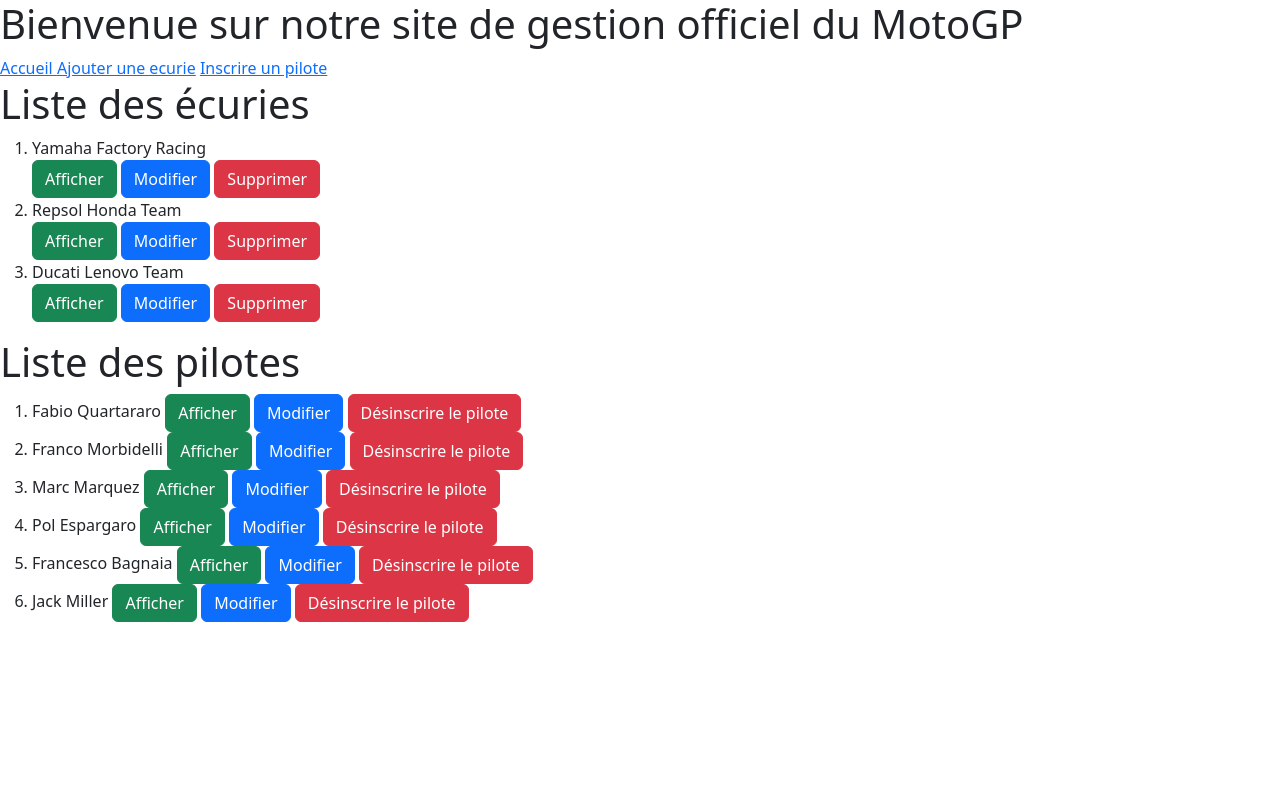
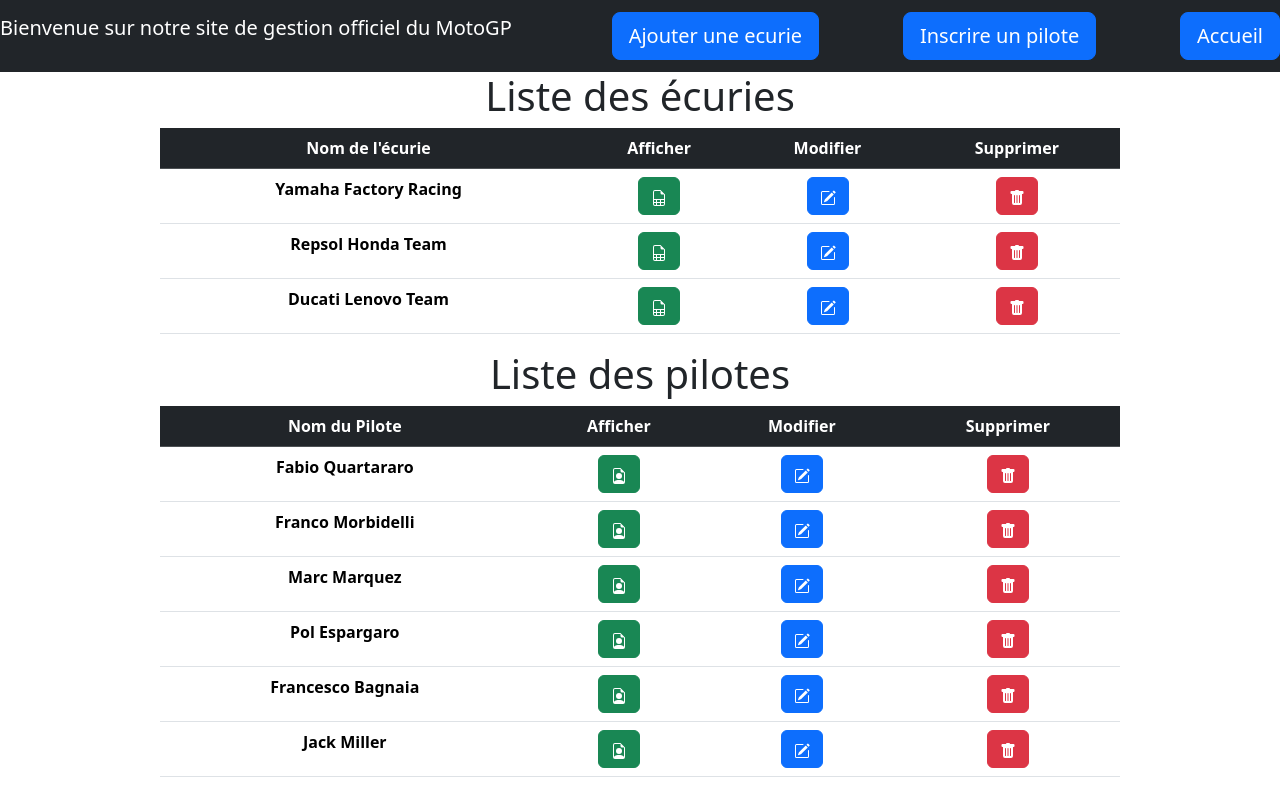
Before and after one commit to Titouan-Gacougnolle/Projet-django, a Django app: page /applimoto/ in a window 1280 px wide. Run offline with Django 4.2, Linux system fonts and the light colour scheme; data comes from the database, SQL or seed files in the repository; lists and menus that the app fills with data are empty; some libraries are stand-ins or nearby versions.

Commit message:
huitième commit

```diff
--- a/projetmoto/applimoto/templates/applimoto/affiche.html
+++ b/projetmoto/applimoto/templates/applimoto/affiche.html
@@ -5,7 +5,7 @@
 {% endblock %}
 {%block content %}
 
-<p>Voicie l'écurie {{ecurie.nom}}, créée le {{ecurie.date_creation}}, cette écurie appartient à la marque {{ecurie.marque}} et a commme team manager {{ecurie.team_manager}}</p>
-<p>Voici son sponsor officiel : {{ecurie.sponsor}}</p>
+<p class="fs-4">Voicie l'écurie {{ecurie.nom}}, créée le {{ecurie.date_creation}}, cette écurie appartient à la marque {{ecurie.marque}} et a commme team manager {{ecurie.team_manager}}</p>
+<p class="fs-4">Voici son sponsor officiel : {{ecurie.sponsor}}</p>
 
 {% endblock %}
--- a/projetmoto/applimoto/templates/applimoto/affichepilote.html
+++ b/projetmoto/applimoto/templates/applimoto/affichepilote.html
@@ -7,6 +7,6 @@
 
 
 
-<p>{{pilote.prenom}} {{pilote.nom}} est un pilote de MotoGP agé de {{pilote.age}} ans. Il est actuellement pilote pour l'écurie {{pilote.ecurie}}</p>
+<p class="fs-4" >{{pilote.prenom}} {{pilote.nom}} est un pilote de MotoGP agé de {{pilote.age}} ans. Il est actuellement pilote pour l'écurie {{pilote.ecurie}}</p>
 
 {% endblock %}
--- a/projetmoto/applimoto/templates/applimoto/index.html
+++ b/projetmoto/applimoto/templates/applimoto/index.html
@@ -1,24 +1,86 @@
 {% extends "applimoto/main.html" %}
 
 {% block title %}
-    Page d'accueil du site
+Page d'accueil du site
 {% endblock %}
 {%block content %}
-<h1>Liste des écuries</h1>
-<ol>
+<h1 class="text-center">Liste des écuries</h1>
+<table class="table text-center ">
+    <thead class="table-dark">
+    <tr>
+        <th scope="col">Nom de l'écurie</th>
+        <th scope="col">Afficher</th>
+        <th scope="col">Modifier</th>
+        <th scope="col">Supprimer</th>
+    </tr>
+    </thead>
+    <tbody>
     {% for l in liste %}
-    <li>{{l}} </li> <a class="btn btn-success" href="/applimoto/affiche/{{l.id}}">Afficher </a>
-        <a class="btn btn-primary" href="/applimoto/update/{{l.id}}">Modifier </a>
-        <a class="btn btn-danger" href="/applimoto/delete/{{l.id}}">Supprimer </a>
+    <tr>
+        <th scope="row">{{l}}</th>
+        <td><a class="btn btn-success" href="/applimoto/affiche/{{l.id}}">
+            <svg xmlns="http://www.w3.org/2000/svg" width="16" height="16" fill="currentColor"
+                 class="bi bi-file-earmark-spreadsheet" viewBox="0 0 16 16">
+                <path d="M14 14V4.5L9.5 0H4a2 2 0 0 0-2 2v12a2 2 0 0 0 2 2h8a2 2 0 0 0 2-2zM9.5 3A1.5 1.5 0 0 0 11 4.5h2V9H3V2a1 1 0 0 1 1-1h5.5v2zM3 12v-2h2v2H3zm0 1h2v2H4a1 1 0 0 1-1-1v-1zm3 2v-2h3v2H6zm4 0v-2h3v1a1 1 0 0 1-1 1h-2zm3-3h-3v-2h3v2zm-7 0v-2h3v2H6z"/>
+            </svg>
+        </a></td>
+        <td><a class="btn btn-primary" href="/applimoto/update/{{l.id}}">
+            <svg xmlns="http://www.w3.org/2000/svg" width="16" height="16" fill="currentColor"
+                 class="bi bi-pencil-square" viewBox="0 0 16 16">
+                <path d="M15.502 1.94a.5.5 0 0 1 0 .706L14.459 3.69l-2-2L13.502.646a.5.5 0 0 1 .707 0l1.293 1.293zm-1.75 2.456-2-2L4.939 9.21a.5.5 0 0 0-.121.196l-.805 2.414a.25.25 0 0 0 .316.316l2.414-.805a.5.5 0 0 0 .196-.12l6.813-6.814z"/>
+                <path fill-rule="evenodd"
+                      d="M1 13.5A1.5 1.5 0 0 0 2.5 15h11a1.5 1.5 0 0 0 1.5-1.5v-6a.5.5 0 0 0-1 0v6a.5.5 0 0 1-.5.5h-11a.5.5 0 0 1-.5-.5v-11a.5.5 0 0 1 .5-.5H9a.5.5 0 0 0 0-1H2.5A1.5 1.5 0 0 0 1 2.5v11z"/>
+            </svg>
+        </a></td>
+        <td><a class="btn btn-danger" href="/applimoto/delete/{{l.id}}">
+            <svg xmlns="http://www.w3.org/2000/svg" width="16" height="16" fill="currentColor" class="bi bi-trash-fill"
+                 viewBox="0 0 16 16">
+                <path d="M2.5 1a1 1 0 0 0-1 1v1a1 1 0 0 0 1 1H3v9a2 2 0 0 0 2 2h6a2 2 0 0 0 2-2V4h.5a1 1 0 0 0 1-1V2a1 1 0 0 0-1-1H10a1 1 0 0 0-1-1H7a1 1 0 0 0-1 1H2.5zm3 4a.5.5 0 0 1 .5.5v7a.5.5 0 0 1-1 0v-7a.5.5 0 0 1 .5-.5zM8 5a.5.5 0 0 1 .5.5v7a.5.5 0 0 1-1 0v-7A.5.5 0 0 1 8 5zm3 .5v7a.5.5 0 0 1-1 0v-7a.5.5 0 0 1 1 0z"/>
+            </svg>
+        </a></td>
+    </tr>
     {% endfor %}
-</ol>
-<h1>Liste des pilotes</h1>
-<ol>
+    </tbody>
+</table>
+
+<h1 class="text-center">Liste des pilotes</h1>
+<table class="table text-center">
+    <thead class="table-dark">
+    <tr>
+        <th scope="col">Nom du Pilote</th>
+        <th scope="col">Afficher</th>
+        <th scope="col">Modifier</th>
+        <th scope="col">Supprimer</th>
+    </tr>
+    </thead>
+    <tbody>
     {% for l2 in liste2 %}
-    <li>{{l2}} <a class="btn btn-success"href="/applimoto/affichepilote/{{l2.id}}">Afficher </a>
-        <a class="btn btn-primary"href="/applimoto/updatepilote/{{l2.id}}">Modifier </a>
-        <a class="btn btn-danger"href="/applimoto/deletepilote/{{l2.id}}">Désinscrire le pilote </a></li>
+    <tr>
+        <th scope="row">{{l2}}</th>
+        <td><a class="btn btn-success" href="/applimoto/affichepilote/{{l2.id}}">
+            <svg xmlns="http://www.w3.org/2000/svg" width="16" height="16" fill="currentColor"
+                 class="bi bi-file-earmark-person" viewBox="0 0 16 16">
+                <path d="M11 8a3 3 0 1 1-6 0 3 3 0 0 1 6 0z"/>
+                <path d="M14 14V4.5L9.5 0H4a2 2 0 0 0-2 2v12a2 2 0 0 0 2 2h8a2 2 0 0 0 2-2zM9.5 3A1.5 1.5 0 0 0 11 4.5h2v9.255S12 12 8 12s-5 1.755-5 1.755V2a1 1 0 0 1 1-1h5.5v2z"/>
+            </svg>
+        </a></td>
+        <td><a class="btn btn-primary" href="/applimoto/updatepilote/{{l2.id}}">
+            <svg xmlns="http://www.w3.org/2000/svg" width="16" height="16" fill="currentColor"
+                 class="bi bi-pencil-square" viewBox="0 0 16 16">
+                <path d="M15.502 1.94a.5.5 0 0 1 0 .706L14.459 3.69l-2-2L13.502.646a.5.5 0 0 1 .707 0l1.293 1.293zm-1.75 2.456-2-2L4.939 9.21a.5.5 0 0 0-.121.196l-.805 2.414a.25.25 0 0 0 .316.316l2.414-.805a.5.5 0 0 0 .196-.12l6.813-6.814z"/>
+                <path fill-rule="evenodd"
+                      d="M1 13.5A1.5 1.5 0 0 0 2.5 15h11a1.5 1.5 0 0 0 1.5-1.5v-6a.5.5 0 0 0-1 0v6a.5.5 0 0 1-.5.5h-11a.5.5 0 0 1-.5-.5v-11a.5.5 0 0 1 .5-.5H9a.5.5 0 0 0 0-1H2.5A1.5 1.5 0 0 0 1 2.5v11z"/>
+            </svg>
+        </a></td>
+        <td><a class="btn btn-danger" href="/applimoto/deletepilote/{{l2.id}}">
+            <svg xmlns="http://www.w3.org/2000/svg" width="16" height="16" fill="currentColor" class="bi bi-trash-fill"
+                 viewBox="0 0 16 16">
+                <path d="M2.5 1a1 1 0 0 0-1 1v1a1 1 0 0 0 1 1H3v9a2 2 0 0 0 2 2h6a2 2 0 0 0 2-2V4h.5a1 1 0 0 0 1-1V2a1 1 0 0 0-1-1H10a1 1 0 0 0-1-1H7a1 1 0 0 0-1 1H2.5zm3 4a.5.5 0 0 1 .5.5v7a.5.5 0 0 1-1 0v-7a.5.5 0 0 1 .5-.5zM8 5a.5.5 0 0 1 .5.5v7a.5.5 0 0 1-1 0v-7A.5.5 0 0 1 8 5zm3 .5v7a.5.5 0 0 1-1 0v-7a.5.5 0 0 1 1 0z"/>
+            </svg>
+        </a></td>
+    </tr>
     {% endfor %}
+    </tbody>
+</table>
 
-</ol>
 {% endblock %}
--- a/projetmoto/applimoto/templates/applimoto/inscrire.html
+++ b/projetmoto/applimoto/templates/applimoto/inscrire.html
@@ -1,7 +1,7 @@
 {% extends "applimoto/main.html" %}
 
 {% block title %}
-    Inscrire
+Inscrire
 {% endblock %}
 {%block content %}
 <h1> Inscrire un pilote </h1>
@@ -19,4 +19,4 @@
         <a href="/applimoto/">Index</a>
 
     </form>
-{% endblock %}
+    {% endblock %}
--- a/projetmoto/applimoto/templates/applimoto/main.html
+++ b/projetmoto/applimoto/templates/applimoto/main.html
@@ -4,23 +4,24 @@
 <head>
     <meta charset="UTF-8">
     <link rel="stylesheet" href="{%static 'applimoto/css/bootstrap.min.css' %}">
-    <link rel="stylesheet" href="{%static 'applimoto/css/style.css' %}">
+    <link rel="stylesheet" href="{%static 'applimoto/main.css' %}">
     <title>{% block title %}Mon Projet Django{% endblock %}</title>
 </head>
 <body>
-<header class="entetesite">
-            <h1> Bienvenue sur notre site de gestion officiel du MotoGP</h1>
-            <nav>
-                <a href="http://127.0.0.1:8000/applimoto/index/"> Accueil </a>
-                <a href="/applimoto/ajout">Ajouter une ecurie</a>
-                <a href="/applimoto/inscrire">Inscrire un pilote</a>
-            </nav>
-        </header>
+<nav class="navbar navbar-dark bg-dark">
 
-<div class="main">
-        {% block content %}
-            <h1> bloc de test</h1>
-        {% endblock%}
-        </div>
+    <p class="navbar-brand ">Bienvenue sur notre site de gestion officiel du MotoGP</p>
+
+        <a class="btn btn-primary btn-lg"href="/applimoto/ajout">Ajouter une ecurie</a>
+        <a class="btn btn-primary btn-lg"href="/applimoto/inscrire">Inscrire un pilote</a>
+        <a class="btn btn-primary btn-lg"href="http://127.0.0.1:8000/applimoto/index/"> Accueil </a>
+
+
+</nav>
+<div class="main w-75 m-auto">
+    {% block content %}
+    <h1> bloc de test</h1>
+    {% endblock%}
+</div>
 </body>
 </html>
```
Also changed, not shown: projetmoto/applimoto/static/applimoto/main.css (deleted, +0 -33 lines).
